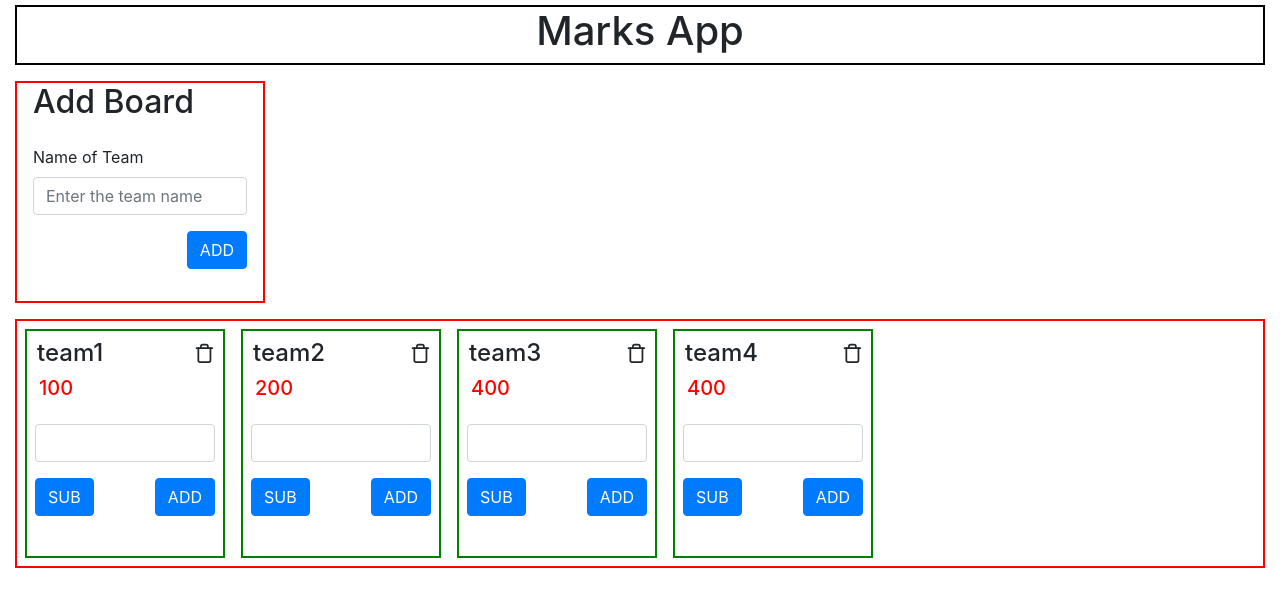
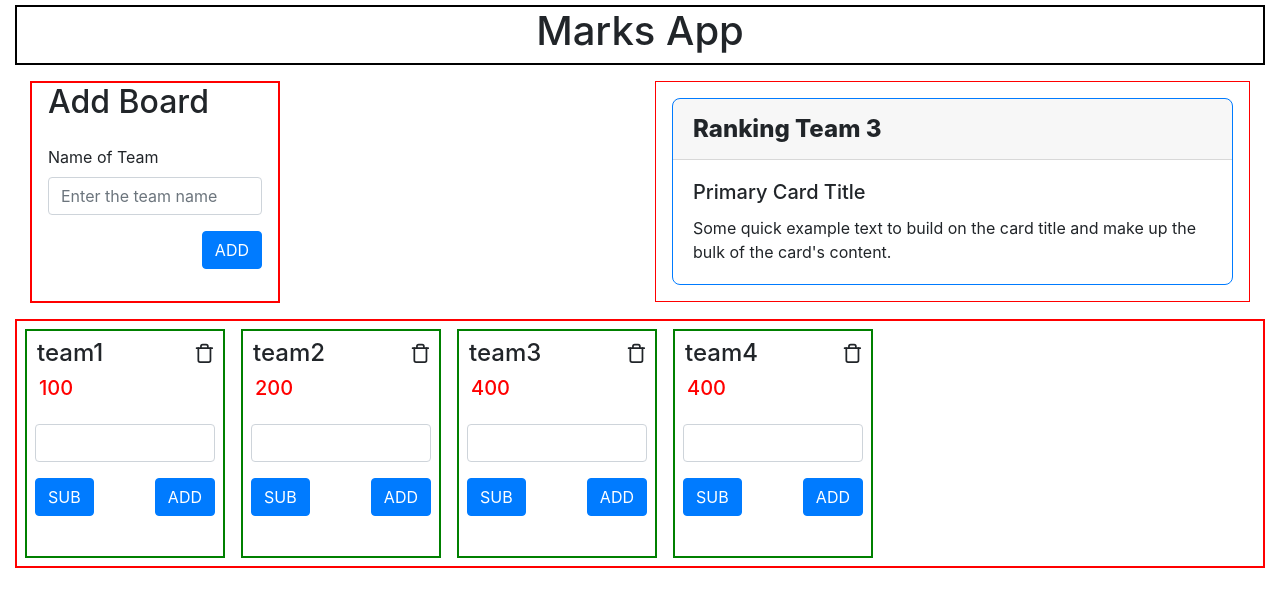
Before and after one commit to ThusharaSamaraweera/Marks-app, a React (Create React App) app: page / in a window 1280 px wide. Shown: the top 606 px of the page. Built offline with nearby package versions, Linux system fonts and the light colour scheme.

Commit message:
add title for rank team

```diff
--- /dev/null
+++ b/src/Components/RankTeams.tsx
@@ -0,0 +1,22 @@
+import React from "react";
+import { Card } from "react-bootstrap";
+
+const RankTeams:React.FC = () => {
+
+    return (
+        <div className="ranking-team-div mt-2 p-3">
+            <Card border="primary">
+                <Card.Header>Ranking Team <span className="count">3</span></Card.Header>
+                <Card.Body>
+                <Card.Title>Primary Card Title</Card.Title>
+                <Card.Text>
+                    Some quick example text to build on the card title and make up the bulk
+                    of the card's content.
+                </Card.Text>
+                </Card.Body>
+            </Card>
+        </div>
+    )
+}
+
+export default RankTeams;
--- a/src/assets/main.scss
+++ b/src/assets/main.scss
@@ -1,3 +1,4 @@
 @import "styles/title";
 @import "styles/add-board";
 @import "styles/created-teams";
+@import "styles/ranking_teams"
--- /dev/null
+++ b/src/assets/styles/_ranking_teams.scss
@@ -0,0 +1,15 @@
+.ranking-team-div{
+    border: 1px solid red;
+
+    .card{
+        border-radius: 0.5rem;
+        .card-header{
+            font-weight: 800;
+            font-size: 1.5rem;
+
+            .count{
+
+            }
+        }
+    }
+}
--- a/src/view/Marks-app.tsx
+++ b/src/view/Marks-app.tsx
@@ -1,9 +1,10 @@
 import React, {useState} from "react";
-import {Container, Row} from "react-bootstrap";
+import {Col, Container, Row} from "react-bootstrap";
 import Title from "../Components/Title";
 import AddBoard from "../Components/AddBoard";
 import CreatedTeams from "../Components/CreatedTeams";
 import {ITeam} from "../Types/MarksTypes";
+import RankTeams from "../Components/RankTeams";
 
 const MarksApp: React.FC = () => {
   const allTeams:ITeam[] = [
@@ -44,7 +45,13 @@ const MarksApp: React.FC = () => {
     <Container fluid>
       <Title/>
       <Row xs={12} md={7} className='mt-2 mx-0'>
-        <AddBoard onTeamAdd={handleOnAddedTeam}/>
+        <Col xs={12} md={6}>
+          <AddBoard onTeamAdd={handleOnAddedTeam}/>
+        </Col>
+        <Col  xs={12} md={6}>
+          <RankTeams/>
+        </Col>
+
       </Row>
       <CreatedTeams teams={teams}
                     setTeams={setTeams}
```
